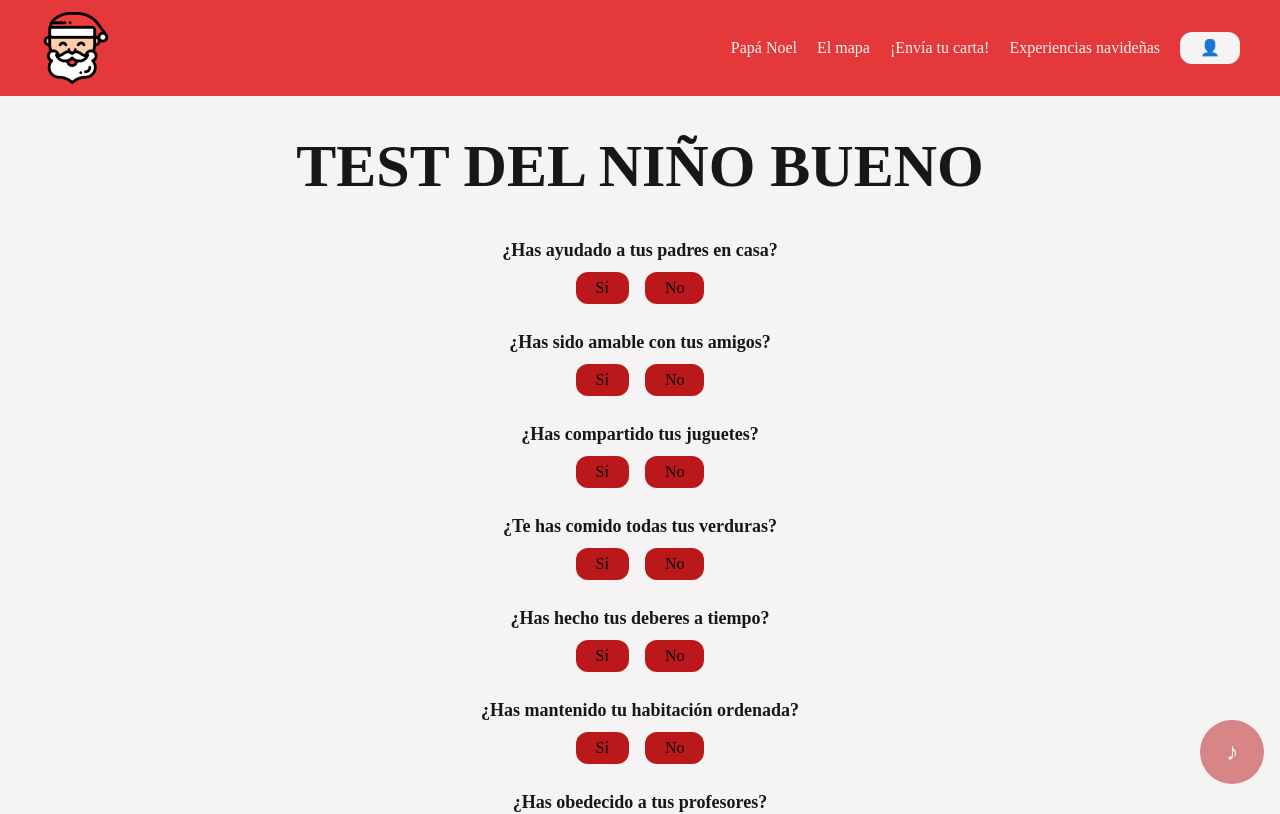
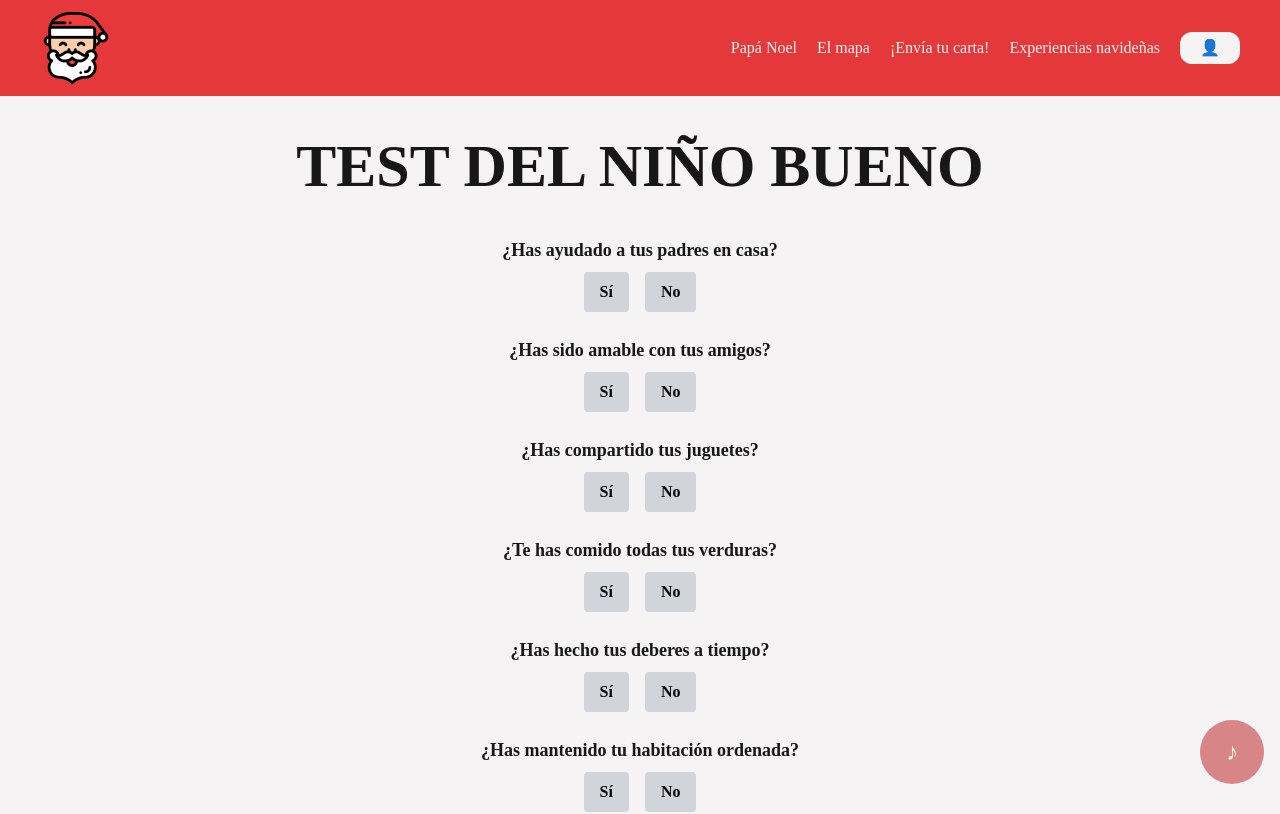
Before and after one commit to jmartinpizarro/ui-p4, a Next.js app: page /test in a window 1280 px wide. Shown: the top 814 px of the page. Built offline with nearby package versions, Linux system fonts and the light colour scheme.

Commit message:
Test arreglado me mato si alguien lo cambia

```diff
--- a/src/app/test/page.tsx
+++ b/src/app/test/page.tsx
@@ -3,14 +3,13 @@
 import NavBar from "../sections/navBar";
 import Footer from "../sections/footer";
 import Header from "@/components/Header";
-import RedButton from "@/components/RedButton";
+import SelectableButton from "@/components/SelectableButton";
 import { useState, useEffect } from "react";
 
 export default function GoodChildTest() {
-
     useEffect(() => {
-        const user = localStorage.getItem("userLogged")
-        if (user !== "null"){
+        const user = localStorage.getItem("userLogged");
+        if (user !== "null") {
             const toRemove = document.querySelectorAll('.autenticator');
             const toDisplay = document.querySelectorAll('.isLogin');
             toRemove.forEach((element) => {
@@ -20,7 +19,6 @@ export default function GoodChildTest() {
                     console.error('Element is not an HTMLElement:', element);
                 }
             });
-
             toDisplay.forEach((element) => {
                 if (element instanceof HTMLElement) {
                     element.style.display = 'flex';
@@ -29,7 +27,8 @@ export default function GoodChildTest() {
                 }
             });
         }
-    }, [])
+    }, []);
+
     const questions = [
         "¿Has ayudado a tus padres en casa?",
         "¿Has sido amable con tus amigos?",
@@ -76,22 +75,27 @@ export default function GoodChildTest() {
                         <div key={index} className="flex flex-col gap-2 text-center">
                             <p className="text-lg font-semibold">{question}</p>
                             <div className="flex gap-4 justify-center">
-                                <RedButton
+                                <SelectableButton
                                     text="Sí"
-                                    clicked={() => handleAnswerChange(index, true)}
-                                    className={answers[index] === true ? "bg-green-500 text-white" : "bg-gray-300 text-black"}
+                                    isSelected={answers[index] === true}
+                                    onClick={() => handleAnswerChange(index, true)}
                                 />
-                                <RedButton
+                                <SelectableButton
                                     text="No"
-                                    clicked={() => handleAnswerChange(index, false)}
-                                    className={answers[index] === false ? "bg-red-500 text-white" : "bg-gray-300 text-black"}
+                                    isSelected={answers[index] === false}
+                                    onClick={() => handleAnswerChange(index, false)}
                                 />
                             </div>
                         </div>
                     ))}
                 </div>
                 <div className="mt-6 flex justify-center">
-                    <RedButton text="Calcular Resultado" clicked={calculateResult} />
+                    <button
+                        className="px-6 py-3 bg-green-700 text-white font-semibold rounded hover:bg-green-600 transition-colors duration-200"
+                        onClick={calculateResult}
+                    >
+                        Calcular Resultado
+                    </button>
                 </div>
                 {result && (
                     <div className="mt-6 text-center">
--- /dev/null
+++ b/src/components/SelectableButton.tsx
@@ -0,0 +1,25 @@
+import React from "react";
+
+interface SelectableButtonProps {
+    text: string;
+    isSelected: boolean;
+    onClick: () => void;
+}
+
+const SelectableButton: React.FC<SelectableButtonProps> = ({ text, isSelected, onClick }) => {
+    return (
+        <button
+            className={`px-4 py-2 rounded font-semibold transition-colors duration-200 ${
+                isSelected
+                    ? "bg-green-700 text-white" /* Oscuro con texto blanco */
+                    : "bg-gray-300 text-black hover:bg-gray-400"
+            }`}
+            onClick={onClick}
+        >
+            {text}
+        </button>
+    );
+};
+
+
+export default SelectableButton;
```
